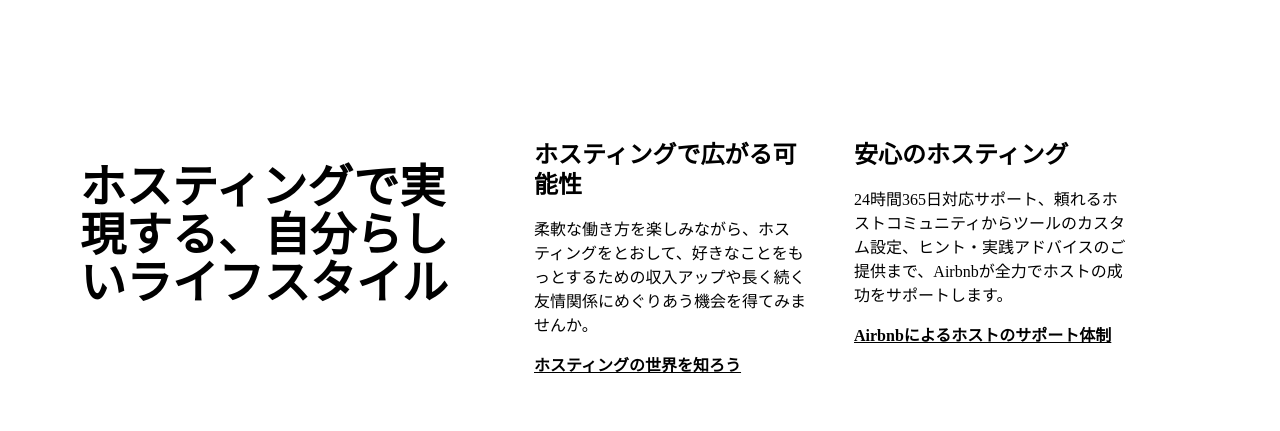
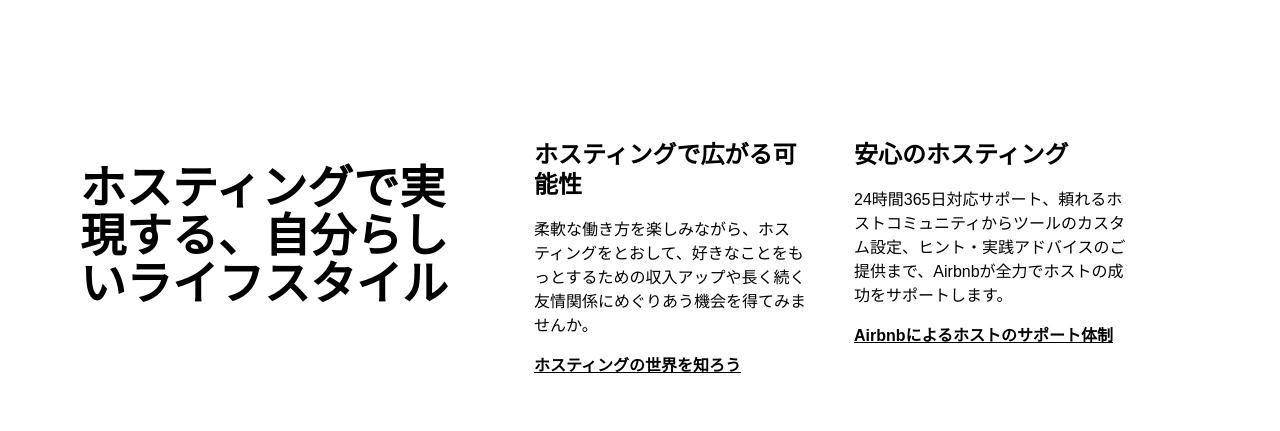
Before and after one commit to yuki-html/yuki-html.github.io, a plain HTML site: page index.html in a window 1280 px wide. Shown: the part 538-969 px from the top of the page. Drawn offline with Linux system fonts and the light colour scheme.

Commit message:
Update style.css

```diff
--- a/style.css
+++ b/style.css
@@ -9,7 +9,7 @@ ul li{
 }
 body{
 	margin-top: -8px;
-	font-family: "MS ゴシック";
+	font-family: sans-serif;
 }
 .wrapper{
 	margin-left: -8px;
```
